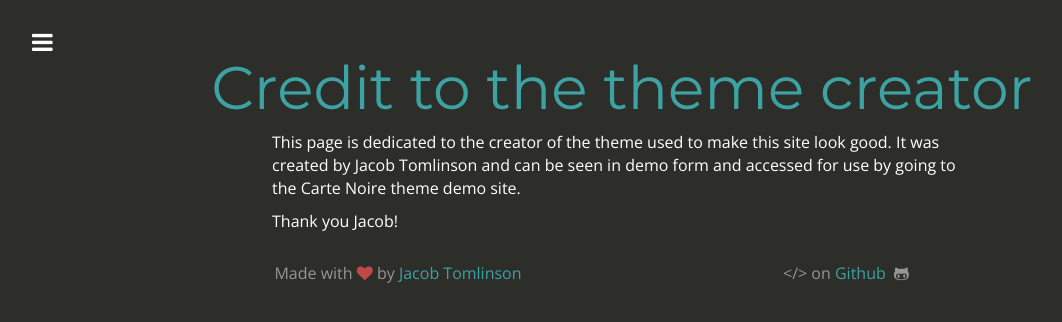
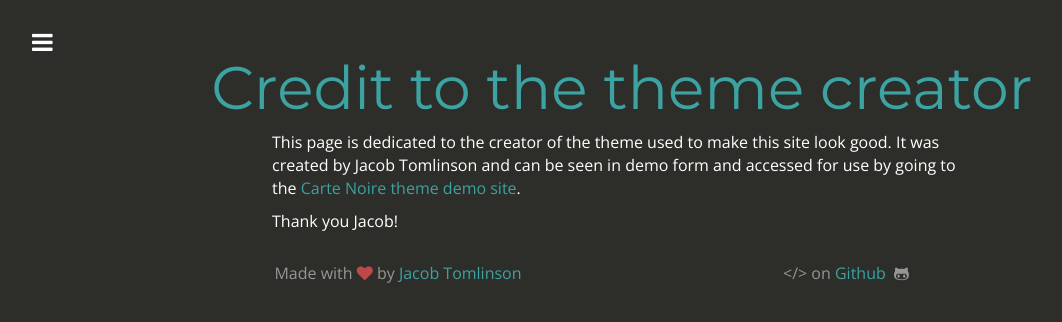
Before and after one commit to seanmerrow/seanmerrow.github.io, a Jekyll site: the page built from theme.html, in a window 1280 px wide. Shown: the top 322 px of the page, without its empty margins (18-1080 px from the left). Built offline with Jekyll 4.4.1, drawn with Linux system fonts in a browser that asks for light colours; nearby versions of some CDN libraries.

Commit message:
Update theme.html

```diff
--- a/theme.html
+++ b/theme.html
@@ -8,7 +8,7 @@ layout: default
     <h1 class="header author-header">Credit to the theme creator</h1>
 
    <p></p>
-   <p>This page is dedicated to the creator of the theme used to make this site look good. It was created by Jacob Tomlinson and can be seen in demo form and accessed for use by going to the <a href="http://carte-noire.jacobtomlinson.co.uk/"></a>Carte Noire theme demo site</a>. </p>
+   <p>This page is dedicated to the creator of the theme used to make this site look good. It was created by Jacob Tomlinson and can be seen in demo form and accessed for use by going to the <a href="http://carte-noire.jacobtomlinson.co.uk/">Carte Noire theme demo site</a>. </p>
 
    <p>Thank you Jacob!</p>
 
```
